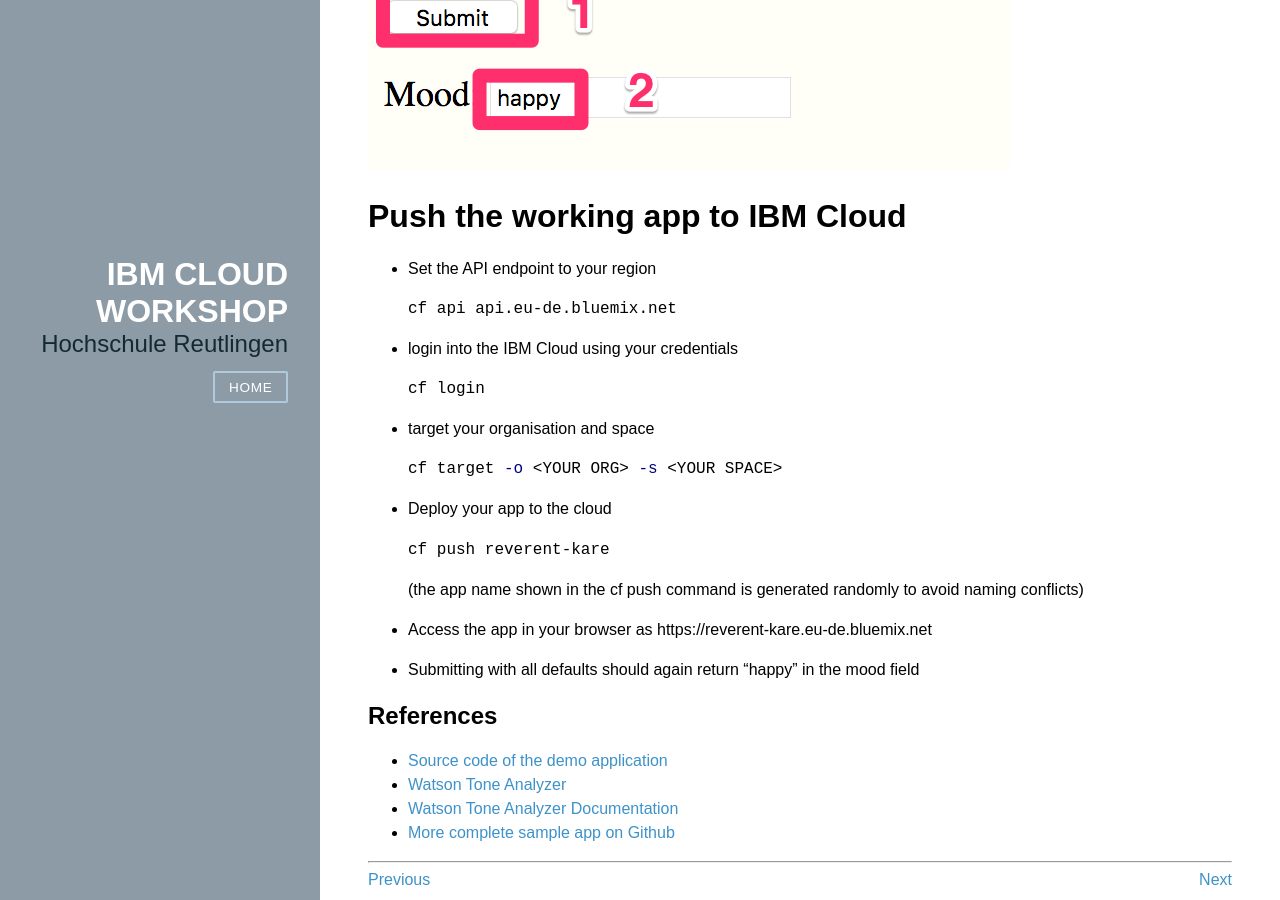
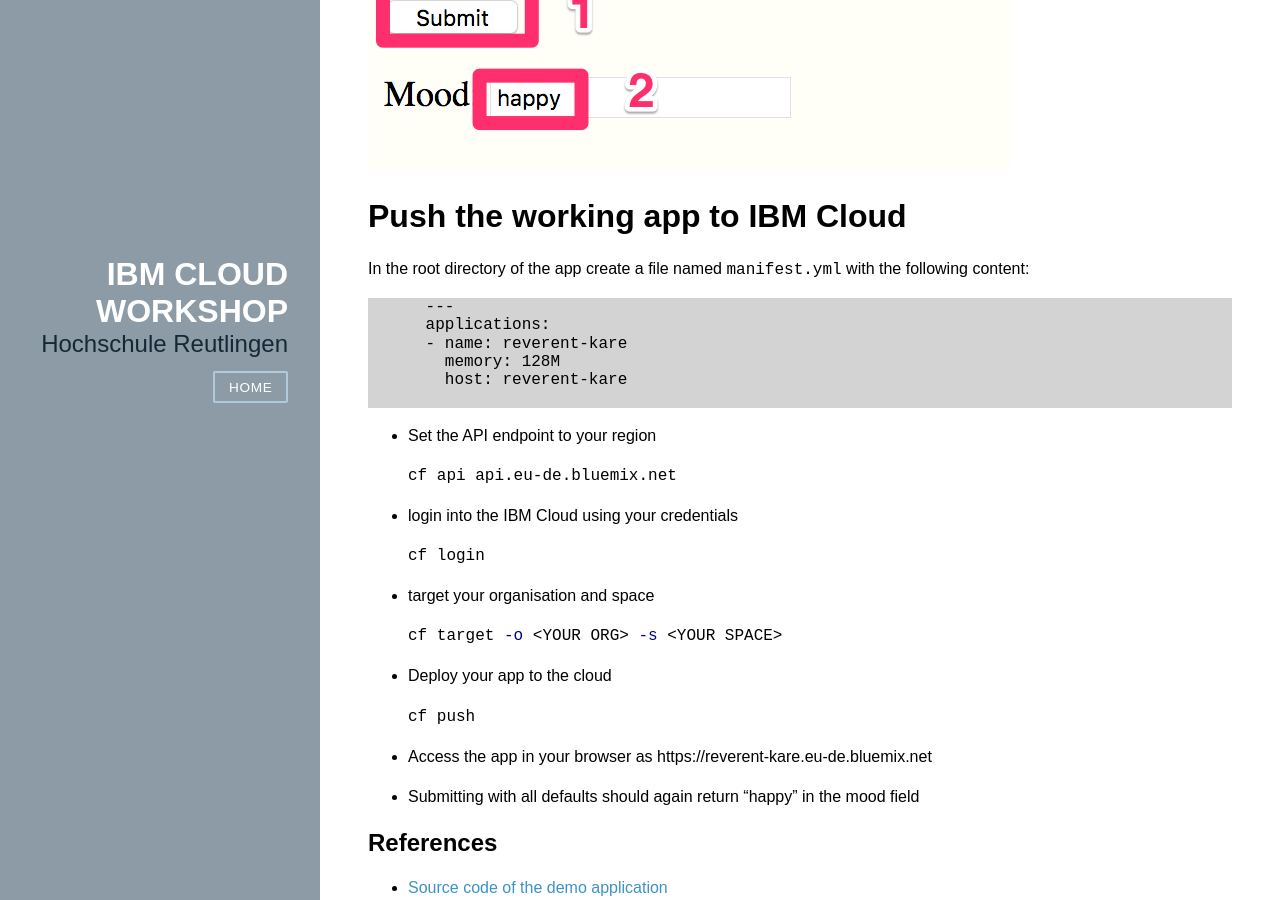
Before and after one commit to mkubik/HRTCloudDemo.github.io, a Jekyll site: the page built from _labs/004-tone-analyzer.markdown, in a window 1280 px wide and 900 px high, scrolled down 3217 px. Built offline with Jekyll 4.4.1, drawn with Linux system fonts in a browser that asks for light colours; nearby versions of some CDN libraries.

Commit message:
deploy tone app with manifest

````diff
--- a/_labs/004-tone-analyzer.markdown
+++ b/_labs/004-tone-analyzer.markdown
@@ -82,6 +82,16 @@
 
 # Push the working app to IBM Cloud
 
+In the root directory of the app create a file named `manifest.yml` with the following content:
+
+  <pre>
+      ---
+      applications:
+      - name: <span class="app_name"><span class="app_name">random-app-name</span></span>
+        memory: 128M
+        host: <span class="app_name"><span class="app_name">random-app-name</span></span>
+  </pre>
+
 - Set the API endpoint to your region
 
   ```bash
@@ -103,10 +113,8 @@
 - Deploy your app to the cloud
 
   <code>
-  cf push <span class="app_name">random-app-name</span>
+  cf push
   </code>
-
-  (the app name shown in the cf push command is generated randomly to avoid naming conflicts)
 
 - Access the app in your browser as https://<span class="app_name">random-app-name</span>.eu-de.bluemix.net
 
````
